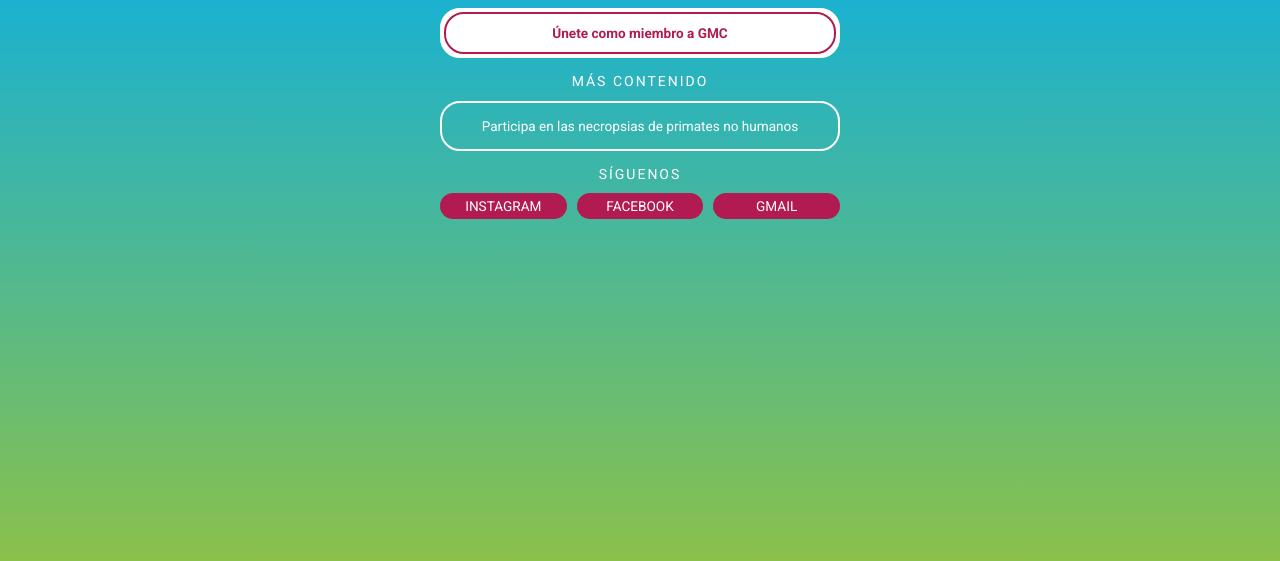
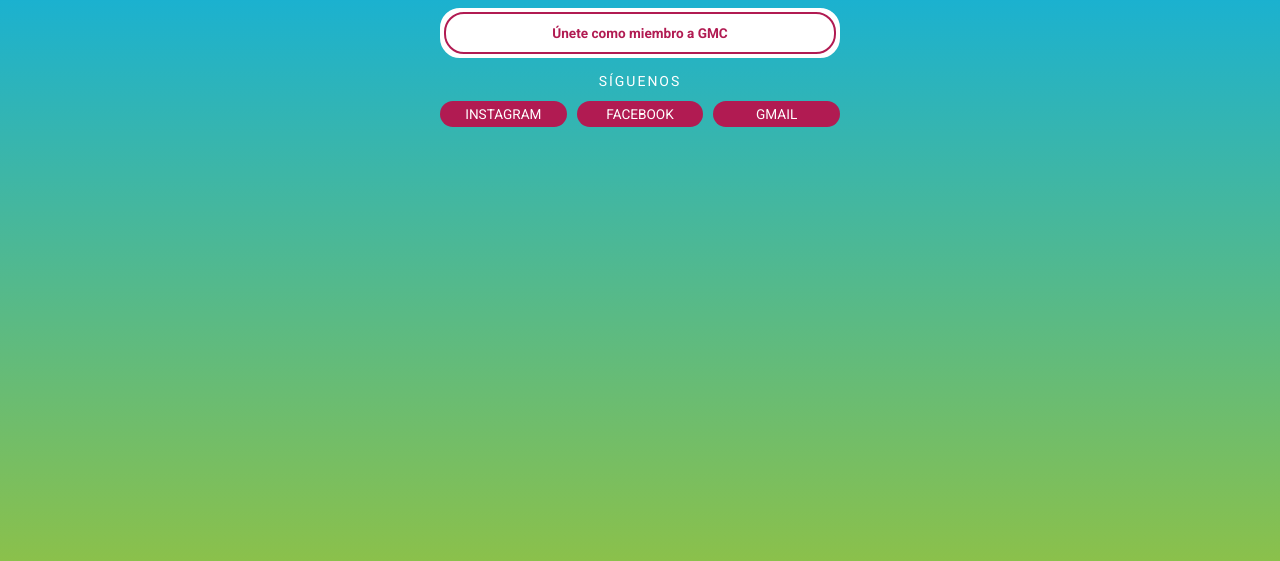
Before and after one commit to gmcupch/gmcupch.github.io, a plain HTML site: page links/index.html in a window 1280 px wide. Shown: the part 243-804 px from the top of the page. Drawn offline with Linux system fonts and the light colour scheme.

Commit message:
Update index.html

```diff
--- a/links/index.html
+++ b/links/index.html
@@ -18,8 +18,8 @@
         <a class="featured" href="https://forms.gle/1H468wScwrGg8oeq9">Únete como miembro a GMC</a>
 
         <!-- Popular Content -->
-        <h2>MÁS CONTENIDO</h2>
-        <a href="https://forms.gle/KxjzJFytz4HzxZ5v8">Participa en las necropsias de primates no humanos</a>
+        <!--<h2>MÁS CONTENIDO</h2>
+        <<a href="https://forms.gle/KxjzJFytz4HzxZ5v8">Participa en las necropsias de primates no humanos</a>>
 
         <!-- Channels-->
         <h2>SÍGUENOS</h2>
```
